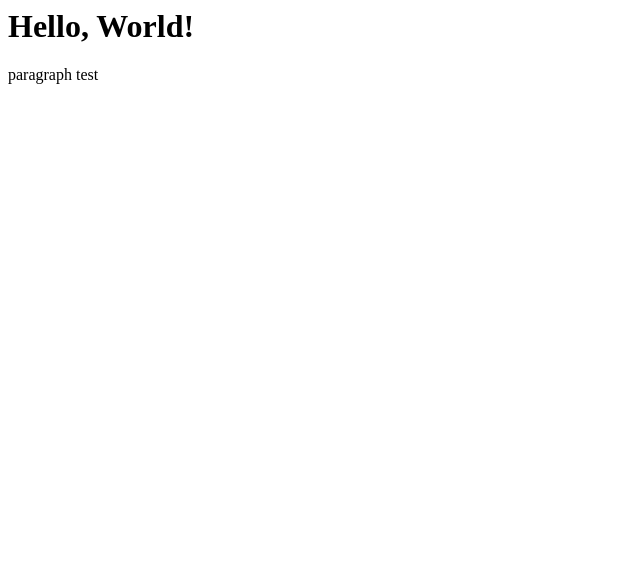
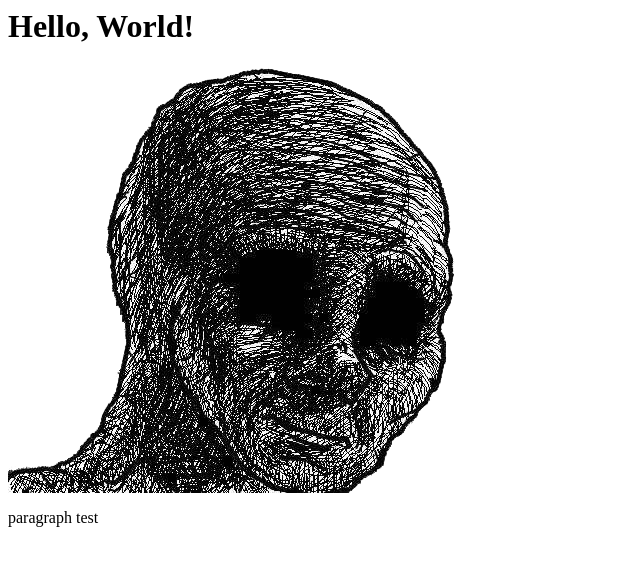
Before and after one commit to drv180000/cool-website, a plain HTML site: page index.html in a window 1280 px wide. Shown: the whole page, without its empty margins (0-640 px from the left). Drawn offline with Linux system fonts and the light colour scheme.

Commit message:
adding image

```diff
--- a/index.html
+++ b/index.html
@@ -6,6 +6,8 @@
   </head>
   <body>
     <h1>Hello, World!</h1>
+
+    <img src="Pain.png">
     <p>
       paragraph test
     </p>
```
Also changed, not shown: pain.png (added).
